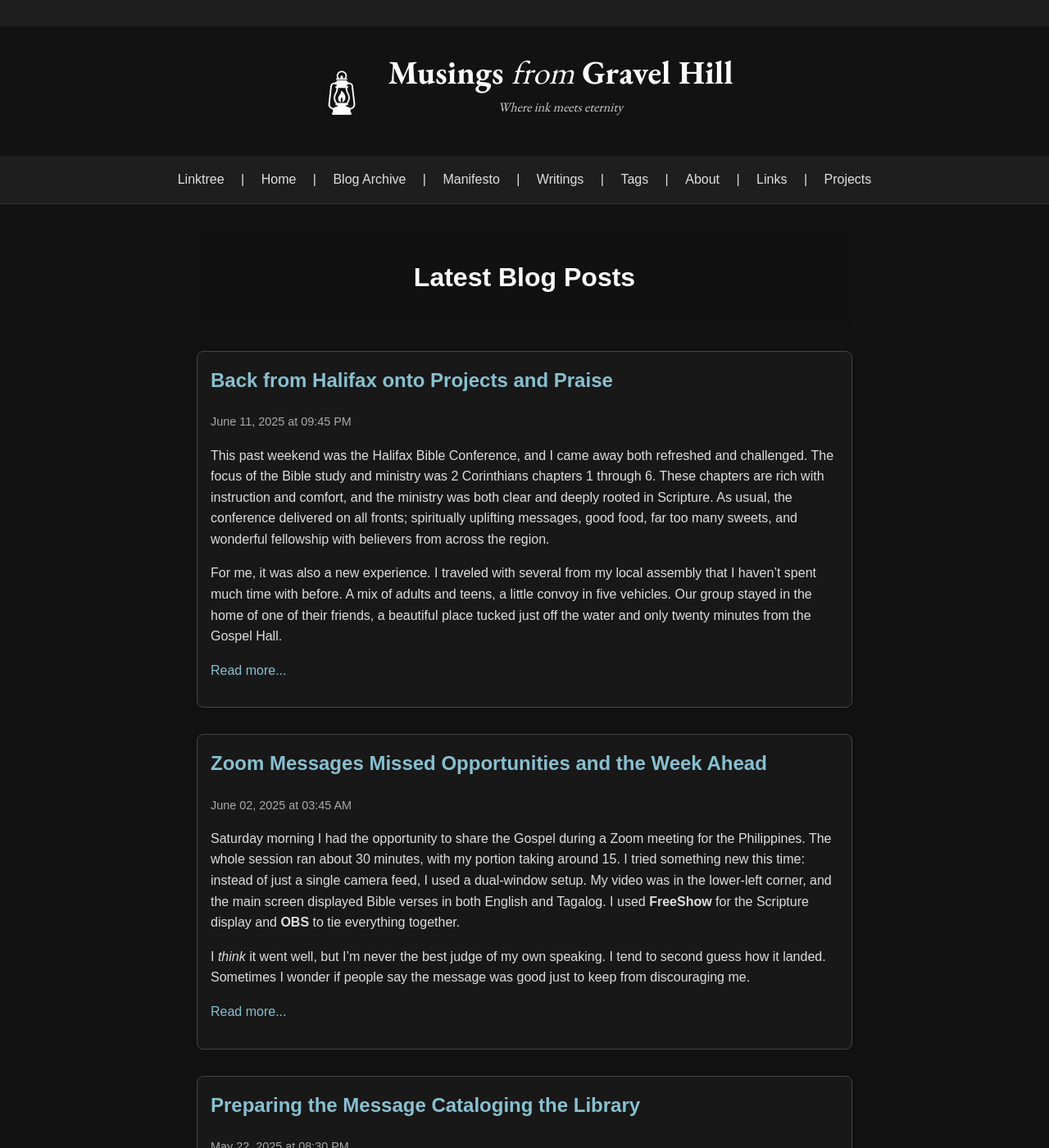
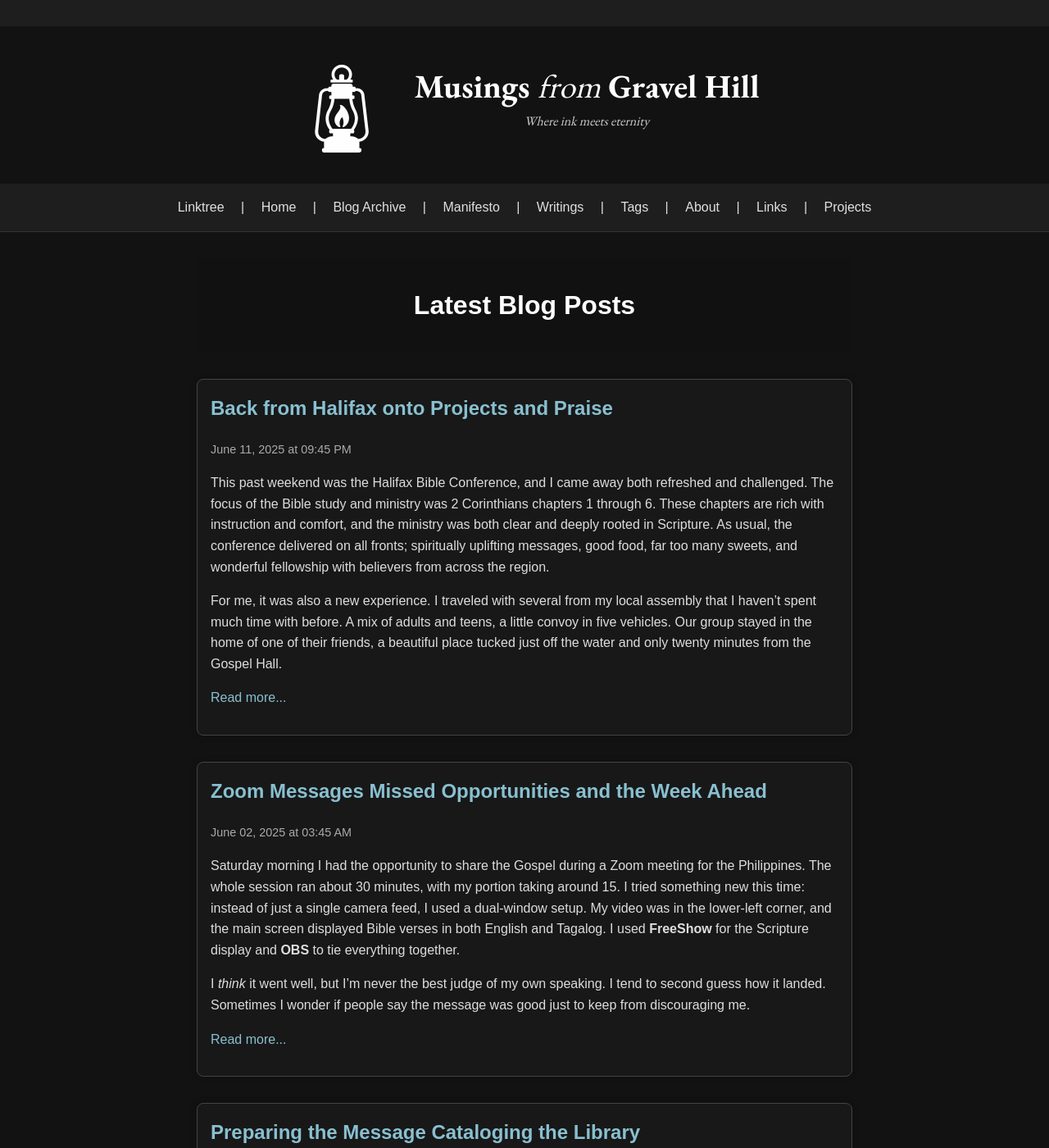
Before and after one commit to Atrion/atrion-blog, a Jekyll site: the page built from index.md, in a window 1280 px wide and 1400 px high. Shown: the whole window at 82% size. Built offline with Jekyll 4.4.1, drawn with Linux system fonts in a browser that asks for light colours.

Commit message:
Update style.css

```diff
--- a/assets/css/style.css
+++ b/assets/css/style.css
@@ -241,8 +241,8 @@ img {
 }
 
 .site-icon {
-  width: 64px; /* Increased size */
-  height: 64px;
+  width: 128px; /* Increased size */
+  height: 128px;
   filter: brightness(0) invert(1);
   flex-shrink: 0;
 }
```
